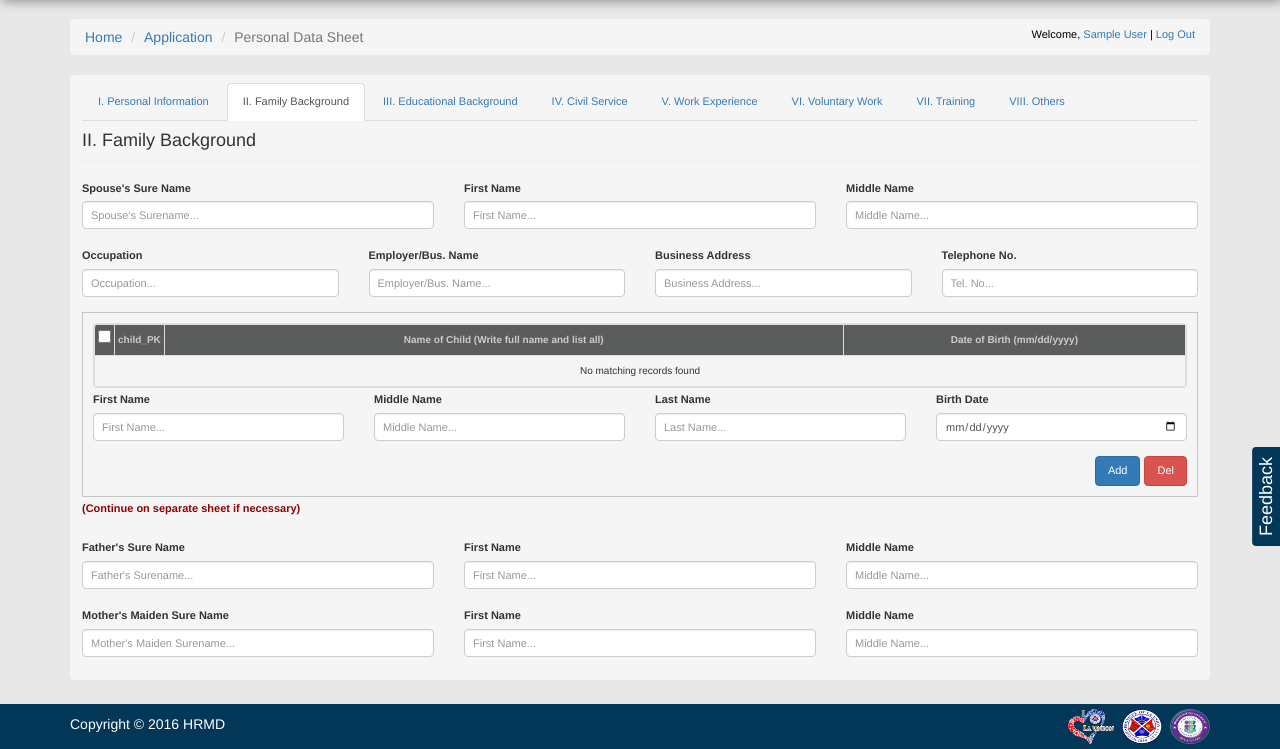
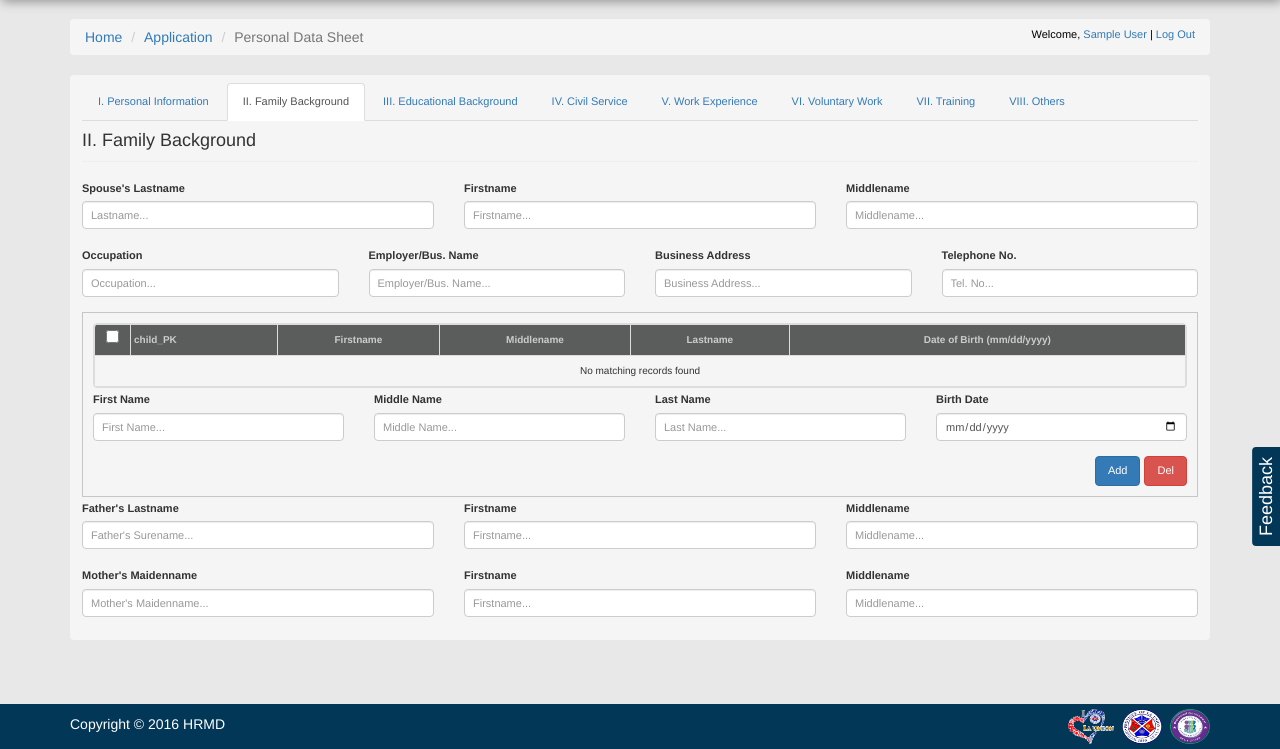
Before and after one commit to wufei0/OJA-HRMD, a PHP site: page /pds.php in a window 1280 px wide, after a click on "II. Family Background". Shown: the part 51-800 px from the top of the page. Run offline with PHP 8.4, Linux system fonts and the light colour scheme; the visitor is signed in with stand-in values (Sample User, id 1); data that the repository does not hold is empty.

Commit message:
checkpoint

```diff
--- a/home.php
+++ b/home.php
@@ -257,8 +257,8 @@ function loadPositionList()
 	success:function(response){
 		$('#tblPositionList').bootstrapTable("hideLoading");
 		$('#tblPositionList').bootstrapTable("load",response);
-		$('#1').bootstrapTable("load",response);
-		$('#2').bootstrapTable("load",response);
+		// $('#1').bootstrapTable("load",response);
+		// $('#2').bootstrapTable("load",response);
 
 		$.unblockUI();
 	},
--- a/pds.php
+++ b/pds.php
@@ -294,137 +294,129 @@
 												<input type="text" placeholder="TIN Here.." class="form-control">
 											</div>
 										</div>
-
 									</div>
-
 								</div>
-
 							</div>
-
 							<div id="familybg" class="tab-pane fade">
-
 								<div class="row">
-
 									<div class="col-sm-12">
 										<div class="row">
-
 											<div class="col-sm-12 form-group">
 												<h4>II. Family Background</h4>
 												<hr>
 											</div>
 
 										</div>
-
 										<!-- group family -->
 										<div class="row">
 											<div class="col-sm-4 form-group">
-												<label>Spouse's Sure Name</label>
-												<input type="text" placeholder="Spouse's Surename..." class="form-control" required>
+												<label>Spouse's Lastname</label>
+												<input id="fbSpouseLname" type="text" placeholder="Lastname..." class="form-control" required>
 											</div>
 											<div class="col-sm-4 form-group">
-												<label>First Name</label>
-												<input type="text" placeholder="First Name..." class="form-control" required>
+												<label>Firstname</label>
+												<input id="fbSpouseFname" type="text" placeholder="Firstname..." class="form-control" required>
 											</div>
 											<div class="col-sm-4 form-group">
-												<label>Middle Name</label>
-												<input type="text" placeholder="Middle Name..." class="form-control" required>
+												<label>Middlename</label>
+												<input id="fbSpouseMname" type="text" placeholder="Middlename..." class="form-control" required>
 											</div>
 										</div>
 
 										<div class="row">
 											<div class="col-sm-3 form-group">
 												<label>Occupation</label>
-												<input type="text" placeholder="Occupation..." class="form-control" required>
+												<input id="fbOccupation" type="text" placeholder="Occupation..." class="form-control" required>
 											</div>
 											<div class="col-sm-3 form-group">
 												<label>Employer/Bus. Name</label>
-												<input type="text" placeholder="Employer/Bus. Name..." class="form-control" required>
+												<input id="fbEmployer" type="text" placeholder="Employer/Bus. Name..." class="form-control" required>
 											</div>
 											<div class="col-sm-3 form-group">
 												<label>Business Address</label>
-												<input type="text" placeholder="Business Address..." class="form-control" required>
+												<input id="fbBAdd" type="text" placeholder="Business Address..." class="form-control" required>
 											</div>
 											<div class="col-sm-3 form-group">
 												<label>Telephone No.</label>
-												<input type="text" placeholder="Tel. No..." class="form-control" required>
+												<input id="fbBTel" type="text" placeholder="Tel. No..." class="form-control" required>
 											</div>
 										</div>
 
 										<div class="row">
 											<div class="col-sm-12">
 												<div class="tableBG">
-													<table id="tblChild" data-toggle="table"
+													<table id="fbtblChild" data-toggle="table"
 												   	data-sort-name="no" class="table table-bordered">
 														<thead>
 															<tr>
 																<th  data-visible="true" data-checkbox="true"></th>
 																<th data-field="child_PK">child_PK</th>
-																<th class="text-center col-sm-8 form-group" data-field="child" data-sortable="false">Name of Child (Write full name and list all)</th>
-																<th class="text-center col-sm-4 form-group" data-field="birth" data-sortable="true">Date of Birth (mm/dd/yyyy)</th>
+																<th class="text-center form-group" data-field="childFname" data-sortable="true"> Firstname </th>
+																<th class="text-center form-group" data-field="childMname" data-sortable="true"> Middlename </th>
+																<th class="text-center form-group" data-field="childLname" data-sortable="true"> Lastname </th>
+																<th class="text-center  form-group" data-field="childBirth" data-sortable="true">Date of Birth (mm/dd/yyyy)</th>
 															</tr>
 														</thead>
-
 													</table>
-
 													<div class="row">
 														<div class="col-sm-3 form-group">
 															<label>First Name</label>
-															<input type="text" placeholder="First Name..." class="form-control" required>
+															<input id="fbchildFname" type="text" placeholder="First Name..." class="form-control" >
 														</div>
 														<div class="col-sm-3 form-group">
 															<label>Middle Name</label>
-															<input type="text" placeholder="Middle Name..." class="form-control" required>
+															<input id="fbchildMname" type="text" placeholder="Middle Name..." class="form-control" >
 														</div>
 														<div class="col-sm-3 form-group">
 															<label>Last Name</label>
-															<input type="text" placeholder="Last Name..." class="form-control" required>
+															<input id="fbchildLname" type="text" placeholder="Last Name..." class="form-control" >
 														</div>
 														<div class="col-sm-3 form-group">
 															<label>Birth Date</label>
-															<input type="date" placeholder="Birth Date..." class="form-control" required>
+															<input id="fbchildBirth" type="date" placeholder="Birth Date..." class="form-control" >
 														</div>
 													</div>
 
-													<button id="btnDekChild" class="btn btn-danger pull-right tblBottom" style="margin-left: 4px;">Del</button>
-													<button id="btnAddChild" class="btn btn-primary pull-right tblBottom">Add</button>
+													<button id="fbbtnDelChild" class="btn btn-danger pull-right tblBottom" style="margin-left: 4px;">Del</button>
+													<button id="fbbtnAddChild" class="btn btn-primary pull-right tblBottom">Add</button>
 													<div class="tclear"></div>
 												</div>
 											</div>
 										</div>
 
-										<div class="row">
+									<!-- 	<div class="row">
 											<div class="col-sm-12 form-group">
 												<label><font style="color:#940101;">(Continue on separate sheet if necessary)</font></label>
+											</div>
+										</div> -->
+
+										<div class="row">
+											<div class="col-sm-4 form-group">
+												<label>Father's Lastname</label>
+												<input type="text" placeholder="Father's Surename..." class="form-control" required>
+											</div>
+											<div class="col-sm-4 form-group">
+												<label>Firstname</label>
+												<input type="text" placeholder="Firstname..." class="form-control" required>
+											</div>
+											<div class="col-sm-4 form-group">
+												<label>Middlename</label>
+												<input type="text" placeholder="Middlename..." class="form-control" required>
 											</div>
 										</div>
 
 										<div class="row">
 											<div class="col-sm-4 form-group">
-												<label>Father's Sure Name</label>
-												<input type="text" placeholder="Father's Surename..." class="form-control" required>
+												<label>Mother's Maidenname</label>
+												<input type="text" placeholder="Mother's Maidenname..." class="form-control" required>
 											</div>
 											<div class="col-sm-4 form-group">
-												<label>First Name</label>
-												<input type="text" placeholder="First Name..." class="form-control" required>
+												<label>Firstname</label>
+												<input type="text" placeholder="Firstname..." class="form-control" required>
 											</div>
 											<div class="col-sm-4 form-group">
-												<label>Middle Name</label>
-												<input type="text" placeholder="Middle Name..." class="form-control" required>
-											</div>
-										</div>
-
-										<div class="row">
-											<div class="col-sm-4 form-group">
-												<label>Mother's Maiden Sure Name</label>
-												<input type="text" placeholder="Mother's Maiden Surename..." class="form-control" required>
-											</div>
-											<div class="col-sm-4 form-group">
-												<label>First Name</label>
-												<input type="text" placeholder="First Name..." class="form-control" required>
-											</div>
-											<div class="col-sm-4 form-group">
-												<label>Middle Name</label>
-												<input type="text" placeholder="Middle Name..." class="form-control" required>
+												<label>Middlename</label>
+												<input type="text" placeholder="Middlename..." class="form-control" required>
 											</div>
 										</div>
 
@@ -1070,7 +1062,7 @@
 														</div>
 													</div>
 
-													<button id="#" class="btn btn-danger pull-right tblBottom" style="margin-left: 4px;">Del</button>
+													<button id="btnDelChild" class="btn btn-danger pull-right tblBottom" style="margin-left: 4px;">Del</button>
 													<button id="btnAddChild" class="btn btn-primary pull-right tblBottom">Add</button>
 													<div class="tclear"></div>
 												</div>
@@ -1139,49 +1131,54 @@ $(document).ready(function(){
 });
 
 
-
-	$('#btnAddChild').click(function(){
+//ADD DEPENDENTS
+	$('#fbbtnAddChild').click(function(){
 		$.blockUI();
-		var modName = "modalAddChild";
-		jQuery.ajax({
-		type: "POST",
-		url:"lib/gui/pds.php",
-		dataType:'text',
-		data:{module:modName},
-		beforeSend: function()
-		{
-			$('#myModalLabel').html("Add Child");
-			$('#model-content').html("");
-			$('#modal-footer').html("");
-			$('#myModal').modal('show');
-		},
-		success:function(response)
-		{
-			$('#model-content').html(response);
-		},
-		error:function (xhr, ajaxOptions, thrownError){
-			$.growl.error({ message: thrownError });
-		}
-		});
+		var rows = [];
+	  	rows.push({
+                childFname: $('#fbchildFname').val(),
+                childMname: $('#fbchildMname').val(),
+                childLname: $('#fbchildLname').val(),
+                childBirth: $('#fbchildBirth').val()
+            });
+		$('#fbtblChild').bootstrapTable('append', rows);
+		$('#fbtblChild').bootstrapTable('scrollTo', 'bottom');
+		$('#fbchildFname').val('');
+		$('#fbchildMname').val('');
+		$('#fbchildLname').val('');
+		$('#fbchildBirth').val('');
 		$.unblockUI();
 	});
 
+//DELETE DEPENDENTS
+$('#fbbtnDelChild').click(function () {
+            var ids = $.map($('#fbtblChild').bootstrapTable('getSelections'), function (row) {
+            	// alert(row.Qualifications);
+                return row.childFname;
+            });
+            // alert($('#lstRequirement').bootstrapTable('getSelections'));
+            $('#fbtblChild').bootstrapTable('remove', {
+                field: 'childFname',
+                values: ids
+            });
+        });
 
-function changeProvince(addType)
-{
-	if (addtype == '')
-	{
 
-	}
-}
+// function changeProvince(addType)
+// {
+// 	if (addtype == '')
+// 	{
 
-function changeProvince(addType)
-{
-	if (addtype == '')
-	{
+// 	}
+// }
 
-	}
-}
+// function changeProvince(addType)
+// {
+// 	if (addtype == '')
+// 	{
+
+// 	}
+// }
 
 
 
```
Also changed, not shown: lib/gui/pds.php (+18 -2 lines).
